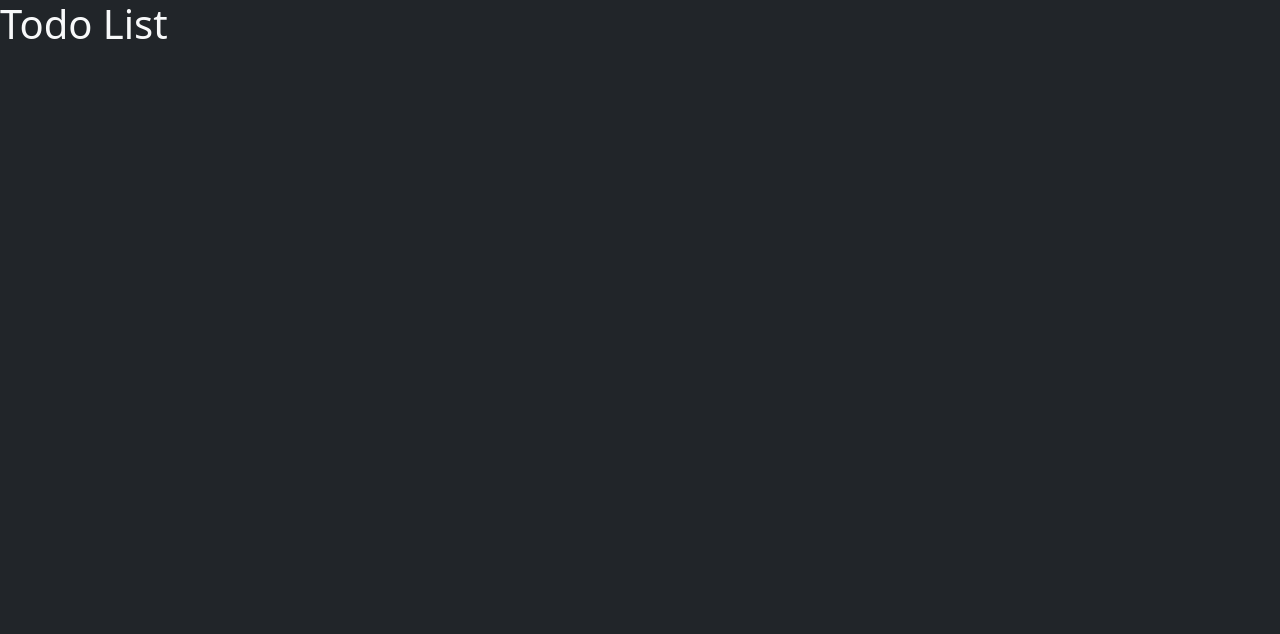
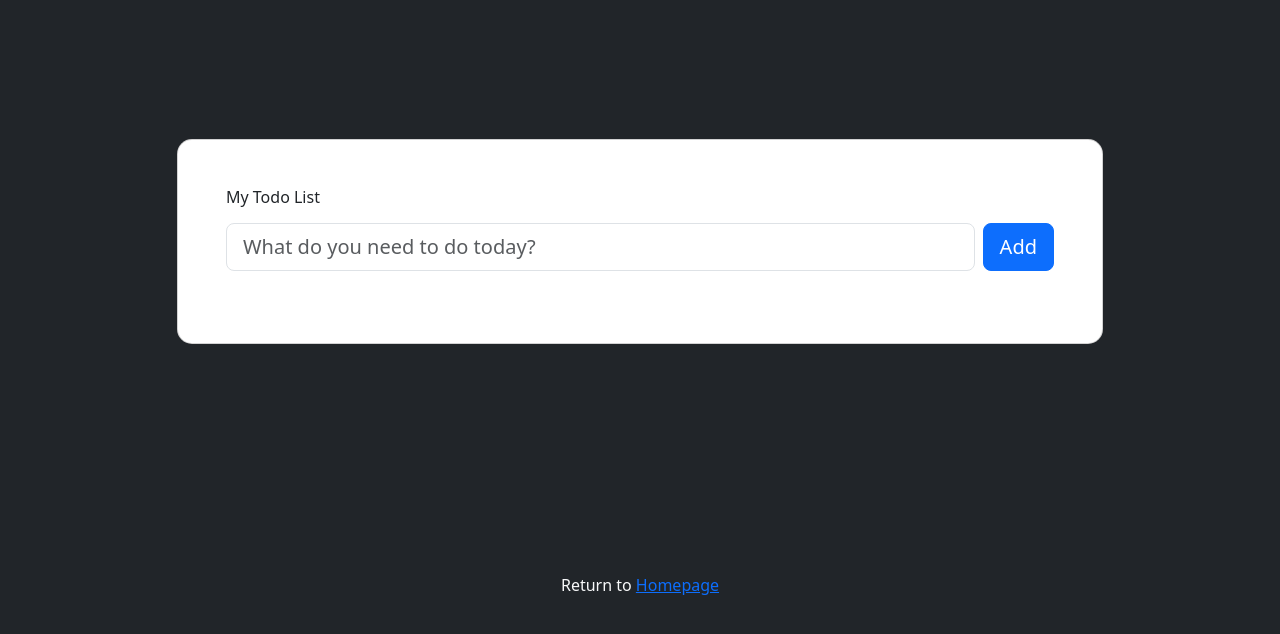
Before and after one commit to Minixx33/react-project-new, a React (Create React App) app: page /todo in a window 1280 px wide. Shown: the top 634 px of the page. Built offline with nearby package versions, Linux system fonts and the light colour scheme.

Commit message:
todolist design

```diff
--- a/package.json
+++ b/package.json
@@ -5,6 +5,7 @@
   "dependencies": {
     "@emotion/react": "^11.13.3",
     "@emotion/styled": "^11.13.0",
+    "@fortawesome/fontawesome-free": "^6.6.0",
     "@mui/icons-material": "^6.1.4",
     "@mui/material": "^6.1.4",
     "@testing-library/jest-dom": "^5.17.0",
--- a/src/components/TodoList.tsx
+++ b/src/components/TodoList.tsx
@@ -1,10 +1,108 @@
-import React from "react";
+import React, {useState} from "react";
+import 'bootstrap/dist/css/bootstrap.min.css';
+import '@fortawesome/fontawesome-free/css/all.min.css';
+import {Link} from "react-router-dom";
+
+interface TodoItem {
+    id: string;
+    text: string;
+    completed: boolean;
+}
+
 
 const TodoList : React.FC = () => {
+
+    const [todos, setTodos] = useState<TodoItem[]>([]);
+    const [newTodo, setNewTodo] = useState('');
+
+    const addTodo = (e: React.FormEvent) => {
+        e.preventDefault();
+        if(newTodo !== '') {
+            const newId = crypto.randomUUID();
+            const newTodoItem: TodoItem = {
+                id: newId,
+                text: newTodo,
+                completed: false
+            };
+            setTodos([...todos, newTodoItem]);
+            setNewTodo('');
+        }
+    };
+
+    const removeTodo = (id: string) => {
+        const updatedTodos = todos.filter((todos) => todos.id !== id);
+        setTodos(updatedTodos);
+    };
+
+    const toggleComplete = (id:string) => {
+        const updatedTodos = todos.map((todo) => {
+            if(todo.id === id) return {...todo, completed: !todo.completed};
+            return todo;
+        });
+        setTodos(updatedTodos);
+    };
+
     return (
-        <div className="TodoList">
-        <h1>Todo List</h1>
-        </div>
+        <section className="vh-100">
+            <div className="container py-5 h-100">
+                <div className="row d-flex justify-content-center align-items-center h-100">
+                    <div className="col col-xl-10">
+                        <div className="card" style={{ borderRadius: '15px' }}>
+                            <div className="card-body p-5">
+
+                                <h6 className="mb-3">My Todo List</h6>
+
+                                <form className="d-flex justify-content-center align-items-center mb-4" onSubmit={addTodo}>
+                                    <div data-mdb-input-init className="form-outline flex-fill">
+                                        <input
+                                            type="text"
+                                            id="form3"
+                                            className="form-control form-control-lg"
+                                            placeholder="What do you need to do today?"
+                                            value={newTodo}
+                                            onChange={(event) => setNewTodo(event.target.value)}
+                                        />
+                                    </div>
+                                    <button
+                                        type="submit" // Make sure this is type="submit"
+                                        className="btn btn-primary btn-lg ms-2"
+                                    >
+                                        Add
+                                    </button>
+                                </form>
+
+                                <ul className="list-group mb-0">
+                                    {todos.map((todo) => (
+                                        <li
+                                            key={todo.id}
+                                            className="list-group-item d-flex justify-content-between align-items-center border-start-0 border-top-0 border-end-0 border-bottom rounded-0 mb-2"
+                                        >
+                                            <div className="d-flex align-items-center">
+                                                <input
+                                                    className="form-check-input me-2"
+                                                    type="checkbox"
+                                                    checked={todo.completed}
+                                                    onChange={() => toggleComplete(todo.id)}
+                                                />
+                                                <span style={{ textDecoration: todo.completed ? 'line-through' : 'none' }}>
+                                                    {todo.text}
+                                                </span>
+                                            </div>
+                                            <a href="#!" onClick={() => removeTodo(todo.id)} title="Remove item">
+                                                <i className="fas fa-times text-primary"></i> {/* Font Awesome remove icon */}
+                                            </a>
+                                        </li>
+                                    ))}
+                                </ul>
+                            </div>
+                        </div>
+                    </div>
+                    <footer>
+                    <p className="text-center py-5">Return to <Link to="/">Homepage</Link></p>
+                </footer>
+                </div>
+            </div>
+        </section>
     );
 }
 
```
Also changed, not shown: 1 other file (tests, documents, lock files or other folders).
